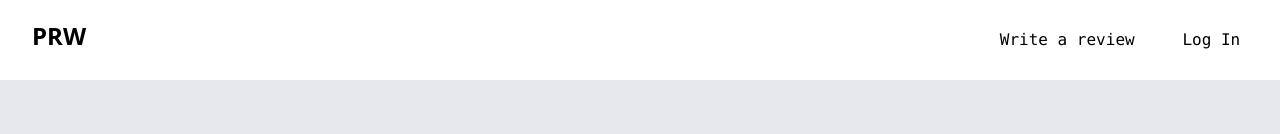
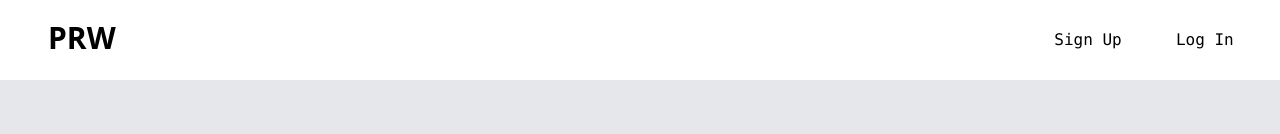
Before and after one commit to Public-Reviews/PublicReviewsWebsite, a React (Create React App) app: page / in a window 1280 px wide. Shown: the top 134 px of the page. Built offline with nearby package versions, Linux system fonts and the light colour scheme.

Commit message:
finalisations

```diff
--- a/src/Components/Navbar.js
+++ b/src/Components/Navbar.js
@@ -5,29 +5,42 @@ export function Navbar() {
   return (
     <div className="w-screen h-20 bg-white shadow-xl flex flex-col justify-evenly">
       <div className="flex flex-row justify-between static">
-        <div className="font-black text-2xl ml-8 hover:text-indigo-500 transition duration-300 cursor-pointer">
+        <div
+          className="font-black text-3xl ml-12 hover:text-indigo-500 transition duration-300 cursor-pointer"
+          unselectable="on"
+        >
           PRW
         </div>
         <div className="hidden flex-row justify-evenly w-80 bg sm:flex">
-          <div className="hover:bg-indigo-500 hover:text-white transition duration-300 p-2 rounded-md cursor-pointer">
-            <div className="font-mono">Write a review</div>
+          <div className="hover:bg-indigo-500 ml-12 hover:text-white transition duration-300 p-2 rounded-md cursor-pointer">
+            <div className="font-mono" unselectable="on">
+              Sign Up
+            </div>
           </div>
           <div className="hover:bg-indigo-500 hover:text-white transition duration-300 p-2 rounded-md cursor-pointer">
-            <div className="font-mono">Log In</div>
+            <div className="font-mono" unselectable="on">
+              Log In
+            </div>
           </div>
         </div>
         <div
           className={`${
             menuToggle ? "flex" : "hidden"
-          } absolute sm:hidden flex-col right-2 top-14 bg-white shadow-2xl p-2 rounded-b-xl`}
+          } absolute sm:hidden flex-col right-2 top-14 bg-white shadow-2xl p-4 rounded-b-xl`}
         >
           <div className="relative z-10 font-mono">
-            <span className="hover:text-white hover:bg-indigo-500 p-2 cursor-pointer rounded-md transition duration-300">
-              Write a review
+            <span
+              className="hover:text-white hover:bg-indigo-500 p-2 cursor-pointer rounded-md transition duration-300"
+              unselectable="on"
+            >
+              Sign Up
             </span>
           </div>
-          <div className="relative z-10 font-mono p-2">
-            <span className="hover:text-white hover:bg-indigo-500 p-2 cursor-pointer rounded-md transition duration-300">
+          <div className="relative z-10 font-mono p-2 mt-3">
+            <span
+              className="hover:text-white hover:bg-indigo-500 p-2 cursor-pointer rounded-md transition duration-300"
+              unselectable="on"
+            >
               Log In
             </span>
           </div>
```
